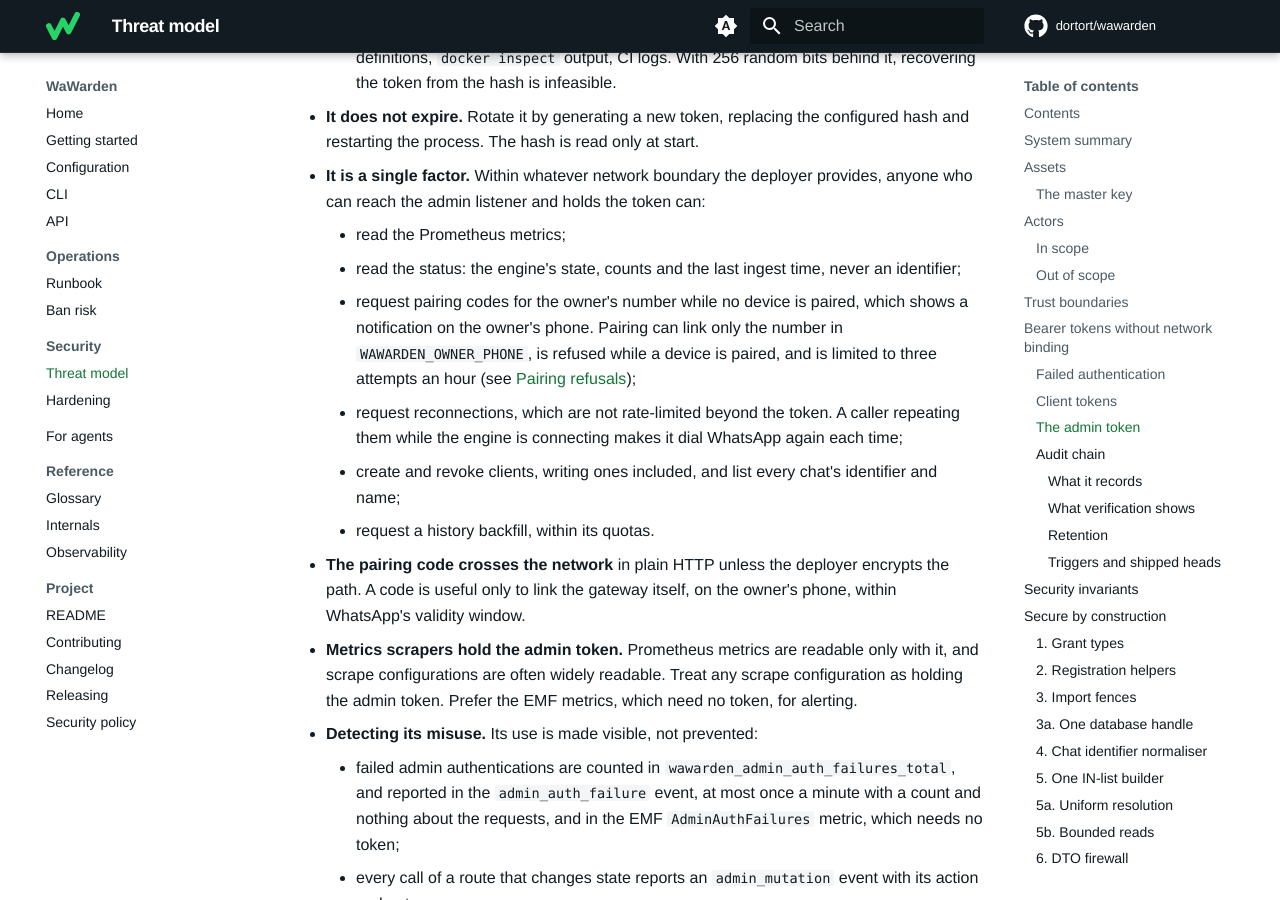
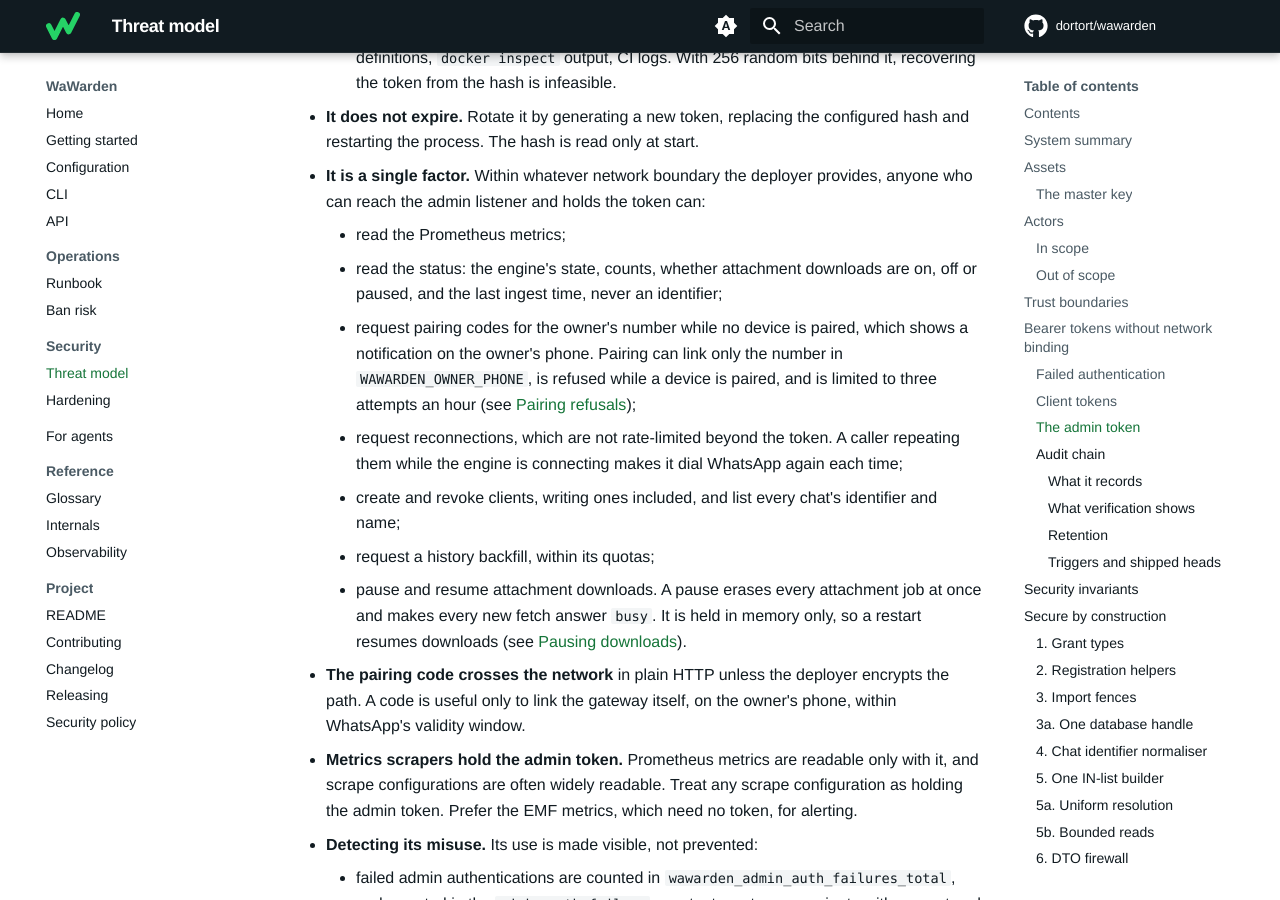
Before and after one commit to dortort/wawarden, an MkDocs documentation site: the page built from docs/threat-model.md, in a window 1280 px wide and 900 px high, scrolled down 13964 px. Built offline with MkDocs 1.6.1 and Material for MkDocs 9.7.7, drawn with Linux system fonts in a browser that asks for light colours; comment, search, counter and statistics services are not loaded; some of the changed text lies outside the part shown.

Commit message:
docs(threat-model): add the download pause to the admin powers and the busy-slot residual
Co-Authored-By: Claude Opus 5.5 <noreply@anthropic.com>
Co-Authored-By: Claude Fable 5.1 <noreply@anthropic.com>

```diff
--- a/docs/threat-model.md
+++ b/docs/threat-model.md
@@ -55,7 +55,7 @@ The process opens at most three listeners, all plain HTTP, and nothing else:
 | Listener | Address | Serves |
 |---|---|---|
 | Client | `WAWARDEN_LISTEN`, default `127.0.0.1:8080` | The REST read API under `/v1` and the MCP tools at `POST /mcp`. A client with a write grant can also send, through `POST /v1/chats/{ref}/messages` and the MCP tool `send_message`. Every route needs a client token. |
-| Admin | `WAWARDEN_ADMIN_LISTEN`, default `127.0.0.1:8082`; opened only when an admin token hash is configured | Metrics, status, pairing, reconnection, client management and history backfill (`POST /admin/v1/backfill`); see [The admin token](#the-admin-token). |
+| Admin | `WAWARDEN_ADMIN_LISTEN`, default `127.0.0.1:8082`; opened only when an admin token hash is configured | Metrics, status, pairing, reconnection, client management, history backfill (`POST /admin/v1/backfill`) and the attachment download pause (`POST /admin/v1/media`); see [The admin token](#the-admin-token). |
 | Health | `WAWARDEN_HEALTH_LISTEN`, default `127.0.0.1:8081`; loopback addresses only | `/healthz`, without authentication |
 
 Outbound traffic is limited to the WhatsApp websocket, the protocol version
@@ -540,8 +540,9 @@ guards and how its misuse shows.
 - **It is a single factor.** Within whatever network boundary the deployer
   provides, anyone who can reach the admin listener and holds the token can:
   - read the Prometheus metrics;
-  - read the status: the engine's state, counts and the last ingest time,
-    never an identifier;
+  - read the status: the engine's state, counts, whether attachment
+    downloads are on, off or paused, and the last ingest time, never an
+    identifier;
   - request pairing codes for the owner's number while no device is paired,
     which shows a notification on the owner's phone. Pairing can link only the
     number in `WAWARDEN_OWNER_PHONE`, is refused while a device is paired, and
@@ -552,7 +553,11 @@ guards and how its misuse shows.
     WhatsApp again each time;
   - create and revoke clients, writing ones included, and list every chat's
     identifier and name;
-  - request a history backfill, within its quotas.
+  - request a history backfill, within its quotas;
+  - pause and resume attachment downloads. A pause erases every attachment
+    job at once and makes every new fetch answer `busy`. It is held in memory
+    only, so a restart resumes downloads (see
+    [Pausing downloads](api.md#pausing-downloads)).
 - **The pairing code crosses the network** in plain HTTP unless the deployer
   encrypts the path. A code is useful only to link the gateway itself, on the
   owner's phone, within WhatsApp's validity window.
@@ -2826,6 +2831,14 @@ This subsection is the canonical statement of what the protocol library
   `Allow: GET, HEAD, POST` before any grant is decided. A read-only client
   therefore learns that the route exists, which this documentation states
   anyway. A `POST` from a client without a write grant is the uniform `404`.
+- **Two clients can keep attachment downloads busy.** A client may hold two
+  attachment jobs fetching or ready, and at most four jobs hold fetched bytes
+  across the service. Two clients with `allow_media` can therefore take every
+  slot, and every other fetch answers `busy` until their jobs are delivered or
+  their life ends: 10 minutes after a job turned ready when its bytes are held
+  in memory, 30 when they are on disk. The admin
+  [pause](api.md#pausing-downloads) erases every job at once; revoking one of
+  the clients drops its jobs at the next minute's sweep.
 
 ### Audit chain limits
 
```
